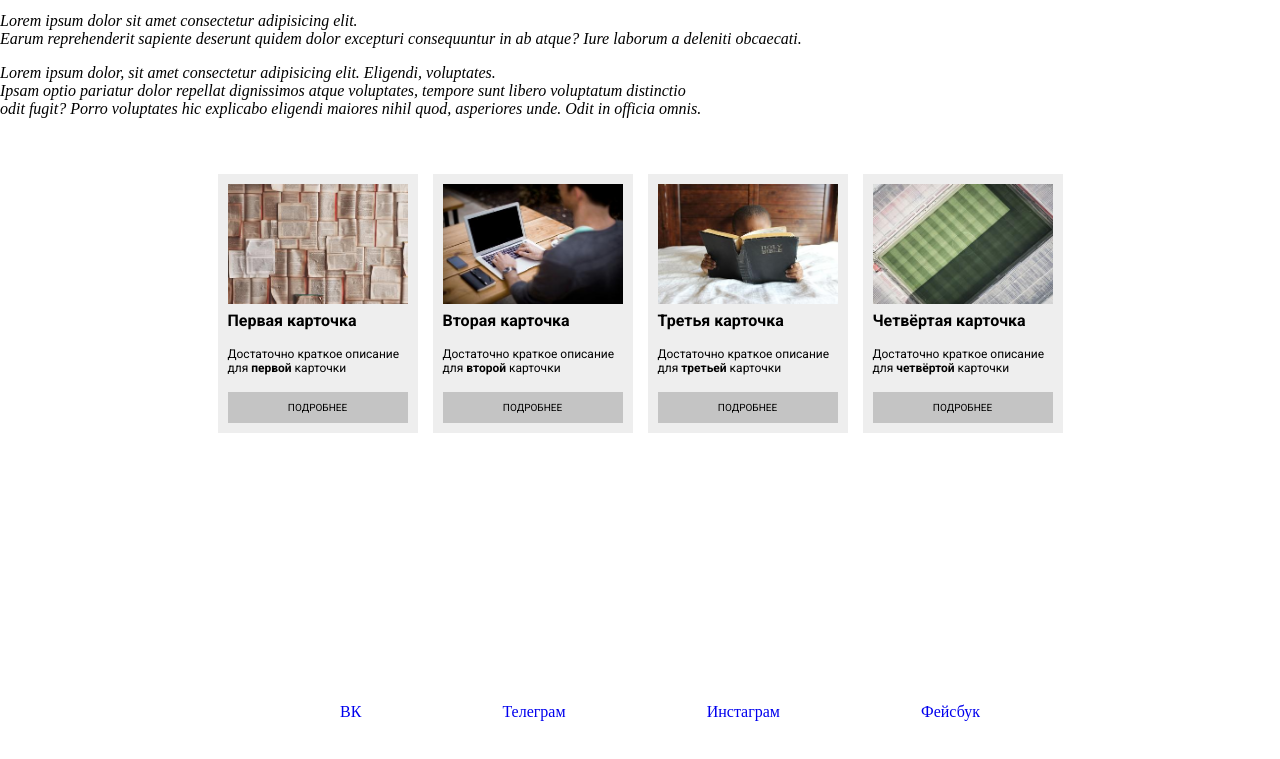
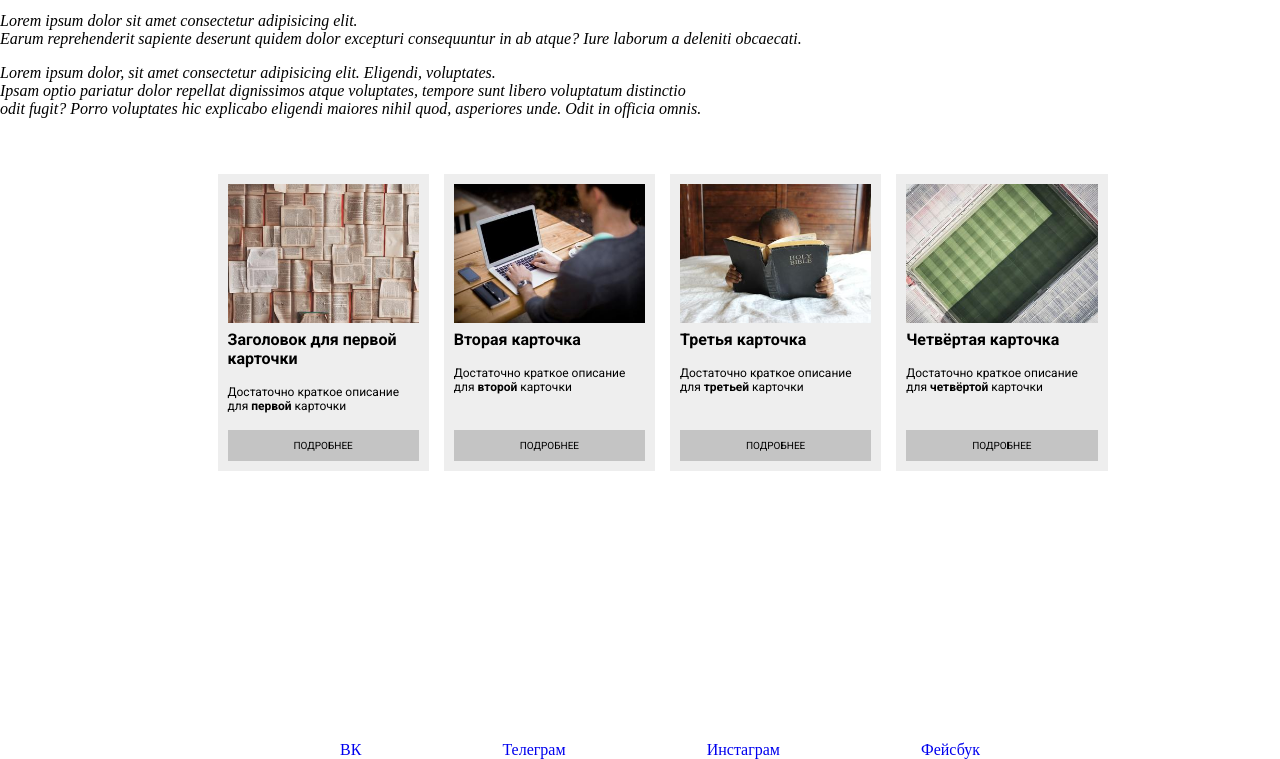
Before and after one commit to steady-hand/gulp-tutorial, a website: page src/index.html in a window 1280 px wide. Shown: the part 139-898 px from the top of the page. Before the commit the page ends 860 px from the top, so only its background shows below. Drawn offline with nearby package versions, Linux system fonts and the light colour scheme; files that its build step writes are made by us from their sources.

Commit message:
усовершенствовал вёрстку

```diff
--- a/src/includes/macros.html
+++ b/src/includes/macros.html
@@ -1,8 +1,10 @@
 {% macro cards(title, description, src) %}
 <div class="box__card">
-  <img src="{{ src }}" alt="" class="box__img">
-  <h2 class="box__title">{{ title }}</h2>
-  <p class="box__paragraph">{{ description|safe }}</p>
+  <div class="box__card-wrap">
+    <img src="{{ src }}" alt="" class="box__img">
+    <h2 class="box__title">{{ title }}</h2>
+    <p class="box__paragraph">{{ description|safe }}</p>
+  </div>
   <a href="" class="box__button">Подробнее</a>
 </div>
 {% endmacro %}
--- a/src/index.html
+++ b/src/index.html
@@ -2,7 +2,7 @@
 {% set title = "Главная страница" %}
 {% from "includes/macros.html" import cards %}
 {% set items = [
-  { src:'img/card-one.jpg', title:'Первая карточка',
+  { src:'img/card-one.jpg', title:'Заголовок для первой карточки',
   description:'Достаточно краткое описание для <b>первой</b> карточки'},
   { src:'img/card-two.jpg', title:"Вторая карточка",
   description:'Достаточно краткое описание для <b>второй</b> карточки'},
--- a/src/styles/parts/_general.scss
+++ b/src/styles/parts/_general.scss
@@ -13,31 +13,36 @@ body {
   margin: 0 auto;
   display: grid;
   column-gap: 15px;
-  grid-template-columns: 200px 200px 200px 200px;
-  width: 845px;
+  grid-template-columns: 25% 25% 25% 25%;
+  width: 955px;
   font-family: Roboto;
   padding: 40px 55px 220px 55px;
+  box-sizing: border-box;
 
   &__img {
     display: block;
-    margin: 10px auto 7px auto;
-    width: 180px;
-    height: 120px;
+    margin: 0 auto 7px auto;
+    width: 100%;
   }
 
   &__card {
     background-color: #EEEEEE;
+    display: flex;
+    flex-direction: column;
+    justify-content: space-between;
+    box-sizing: border-box;
+    padding: 10px;
   }
 
   &__title {
-    margin: 0 auto 17px 10px;
+    margin: 0 auto 17px 0;
     font-weight: bold;
     font-size: 16px;
     color: #000000;
   }
 
   &__paragraph {
-    margin: 0 auto 17px 10px;
+    margin: 0 auto 17px auto;
     font-size: 12px;
     color: #000000;
   }
@@ -49,7 +54,6 @@ body {
     text-align: center;
     padding: 10px 0;
     background: #C4C4C4;
-    margin: 0 10px 10px 10px;
     font-size: 10px;
     color: #000000;
   }
```
Also changed, not shown: build/css/main.css, build/index.html.
